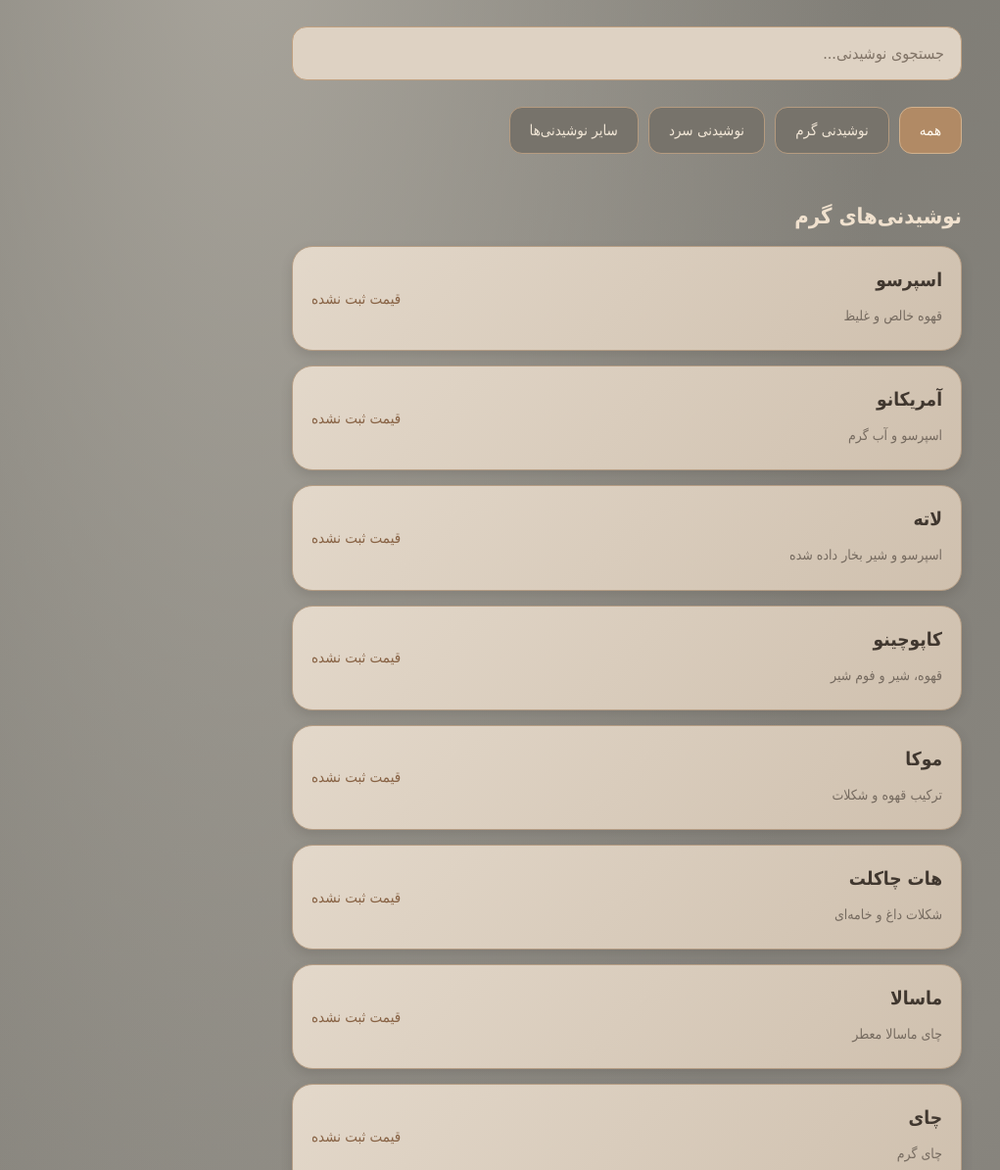
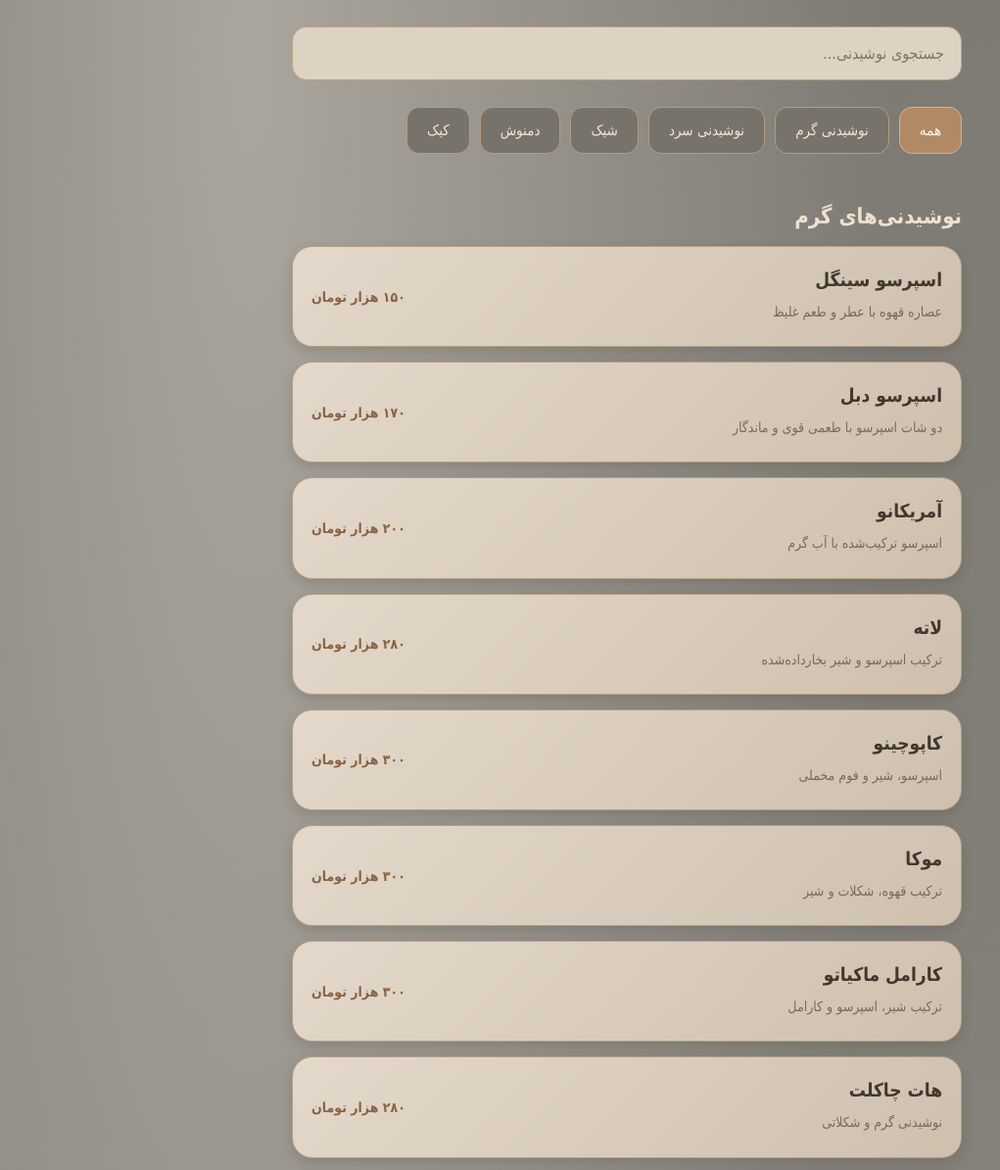
Before and after one commit to cafesoly/Cafesoly, a plain HTML site: page index.html in a window 1280 px wide. Shown: the part 493-1687 px from the top of the page at 98% size, without its empty margins (0-1021 px from the left). Drawn offline with Linux system fonts and the light colour scheme.

Commit message:
Update index.html

```diff
--- a/index.html
+++ b/index.html
@@ -44,8 +44,7 @@ header{
  color:#d4b18a;
 }
 .line{
- width:95px;
- height:3px;
+ width:95px;height:3px;
  background:var(--coffee);
  margin:27px auto;
 }
@@ -142,7 +141,7 @@ button,input{font-family:inherit}
 .name{
  font-size:19px;
  font-weight:bold;
- margin-bottom:14px;
+ margin-bottom:10px;
 }
 .desc{
  color:var(--muted);
@@ -151,9 +150,10 @@ button,input{font-family:inherit}
 }
 .price{
  color:#886345;
- font-size:15px;
+ font-size:14px;
  white-space:nowrap;
  text-align:left;
+ font-weight:bold;
 }
 .empty{
  text-align:center;
@@ -172,6 +172,7 @@ footer p{color:#e2d4c2}
  .top h2{font-size:21px}
  .item{padding:19px 14px}
  .name{font-size:17px}
+ .price{font-size:12px}
 }
 </style>
 </head>
@@ -202,37 +203,71 @@ footer p{color:#e2d4c2}
 <footer>
  <div class="line"></div>
  <div>CAFE SOLEY</div>
- <p>🤎 Thank you for choosing us</p>
+ <p>🤎 ممنون از انتخاب شما</p>
 </footer>
 
 <script>
 const data=[
- {cat:"hot",fa:"نوشیدنی‌های گرم",en:"Hot Drinks",
+{
+ cat:"hot",fa:"نوشیدنی‌های گرم",en:"Hot Drinks",
  items:[
-  ["اسپرسو","Espresso","قهوه خالص و غلیظ","Rich and pure coffee"],
-  ["آمریکانو","Americano","اسپرسو و آب گرم","Espresso with hot water"],
-  ["لاته","Latte","اسپرسو و شیر بخار داده شده","Espresso and steamed milk"],
-  ["کاپوچینو","Cappuccino","قهوه، شیر و فوم شیر","Coffee, milk and foam"],
-  ["موکا","Mocha","ترکیب قهوه و شکلات","Coffee and chocolate"],
-  ["هات چاکلت","Hot Chocolate","شکلات داغ و خامه‌ای","Creamy hot chocolate"],
-  ["ماسالا","Masala","چای ماسالا معطر","Aromatic masala tea"],
-  ["چای","Tea","چای گرم","Hot tea"]
- ]},
- {cat:"cold",fa:"نوشیدنی‌های سرد",en:"Cold Drinks",
+  ["اسپرسو سینگل","Single Espresso","عصاره قهوه با عطر و طعم غلیظ","Rich and aromatic single espresso",150],
+  ["اسپرسو دبل","Double Espresso","دو شات اسپرسو با طعمی قوی و ماندگار","Two shots of rich espresso",170],
+  ["آمریکانو","Americano","اسپرسو ترکیب‌شده با آب گرم","Espresso with hot water",200],
+  ["لاته","Latte","ترکیب اسپرسو و شیر بخارداده‌شده","Espresso and steamed milk",280],
+  ["کاپوچینو","Cappuccino","اسپرسو، شیر و فوم مخملی","Espresso, milk and creamy foam",300],
+  ["موکا","Mocha","ترکیب قهوه، شکلات و شیر","Coffee, chocolate and milk",300],
+  ["کارامل ماکیاتو","Caramel Macchiato","ترکیب شیر، اسپرسو و کارامل","Milk, espresso and caramel",300],
+  ["هات چاکلت","Hot Chocolate","نوشیدنی گرم و شکلاتی","Rich hot chocolate",280],
+  ["ماسالا","Masala","ترکیب شیر و ادویه‌های معطر","Milk with aromatic spices",250],
+  ["شیر گرم","Warm Milk","شیر گرم و تازه","Warm fresh milk",150],
+  ["کرک هل","Cardamom Karak","نوشیدنی کرمی با عطر هل","Creamy drink with cardamom",280],
+  ["کرک زعفران","Saffron Karak","نوشیدنی کرمی با عطر زعفران","Creamy drink with saffron",280],
+  ["چای هل و دارچین","Cardamom Cinnamon Tea","چای معطر با هل و دارچین","Tea with cardamom and cinnamon",70],
+  ["لاته طعم‌دار (فندق و کارامل)","Flavored Latte (Hazelnut & Caramel)","لاته با انتخاب طعم فندق یا کارامل","Latte with hazelnut or caramel flavor",300]
+ ]
+},
+{
+ cat:"cold",fa:"نوشیدنی‌های سرد",en:"Cold Drinks",
  items:[
-  ["آیس آمریکانو","Iced Americano","اسپرسو و آب سرد","Espresso and cold water"],
-  ["آیس لاته","Iced Latte","اسپرسو و شیر سرد","Espresso and cold milk"],
-  ["آیس موکا","Iced Mocha","قهوه و شکلات سرد","Cold coffee and chocolate"],
-  ["لیموناد","Lemonade","نوشیدنی لیمویی","Fresh lemon drink"]
- ]},
- {cat:"other",fa:"سایر نوشیدنی‌ها",en:"Other Drinks",
+  ["آیس آمریکانو","Iced Americano","اسپرسو با آب خنک و یخ","Espresso with cold water and ice",200],
+  ["آیس لاته","Iced Latte","ترکیب اسپرسو و شیر سرد با یخ","Espresso, cold milk and ice",300],
+  ["آیس موکا","Iced Mocha","ترکیب قهوه، شکلات و شیر سرد","Coffee, chocolate and cold milk",300],
+  ["آیس کارامل ماکیاتو","Iced Caramel Macchiato","شیر سرد، اسپرسو و طعم کارامل","Cold milk, espresso and caramel",300],
+  ["آیس چاکلت","Iced Chocolate","نوشیدنی خنک و شکلاتی","Refreshing chocolate drink",280],
+  ["آیس ماسالا","Iced Masala","ترکیب شیر سرد و ادویه‌های معطر ماسالا","Cold milk with aromatic masala spices",250],
+  ["آیس فندق","Iced Hazelnut","نوشیدنی خنک با عطر و طعم فندق","Refreshing hazelnut-flavored drink",300]
+ ]
+},
+{
+ cat:"shake",fa:"شیک",en:"Milkshakes",
  items:[
-  ["لیموناد","Lemonade","نوشیدنی لیمویی","Lemon drink"],
-  ["موهیتو","Mojito","نعنا و لیمو","Mint and lime"],
-  ["اسموتی","Smoothie","نوشیدنی میوه‌ای","Fruit smoothie"],
-  ["شیک شکلات","Chocolate Shake","میلک شیک شکلاتی","Chocolate milkshake"],
-  ["شیک وانیل","Vanilla Shake","میلک شیک وانیلی","Vanilla milkshake"]
- ]}
+  ["شیک نوتلا","Nutella Shake","ترکیب بستنی، شیر و نوتلا","Ice cream, milk and Nutella",350],
+  ["شیک موز","Banana Shake","ترکیب موز تازه، شیر و بستنی","Fresh banana, milk and ice cream",350],
+  ["شیک موز شکلات","Banana Chocolate Shake","ترکیب موز، شکلات، شیر و بستنی","Banana, chocolate, milk and ice cream",350],
+  ["شیک وانیل","Vanilla Shake","ترکیب شیر و بستنی با عطر وانیل","Milk and ice cream with vanilla",350],
+  ["شیک شکلات","Chocolate Shake","ترکیب شیر، بستنی و شکلات","Milk, ice cream and chocolate",350],
+  ["شیک موز نوتلا","Banana Nutella Shake","ترکیب موز تازه، نوتلا، شیر و بستنی","Fresh banana, Nutella, milk and ice cream",350]
+ ]
+},
+{
+ cat:"tea",fa:"دمنوش",en:"Herbal Tea",
+ items:[
+  ["دمنوش دل‌آرام","Delaram Herbal Tea","ترکیب گل گاوزبان و پر لیمو","Borage and lemon leaf",250],
+  ["دمنوش ماهرخ","Mahrokh Herbal Tea","ترکیب سنبل‌الطیب و چای کوهی","Valerian and mountain tea",250],
+  ["دمنوش دل‌آرام سیب و دارچین","Delaram Apple & Cinnamon","ترکیب سیب و دارچین","Apple and cinnamon",250],
+  ["دمنوش بمب اتم","Atom Bomb Herbal Tea","ترکیب جنسینگ، هل، دارچین، نارنگی و سیب","Ginseng, cardamom, cinnamon, tangerine and apple",300]
+ ]
+},
+{
+ cat:"cake",fa:"کیک",en:"Cakes",
+ items:[
+  ["کیک شکلاتی","Chocolate Cake","کیکی نرم و خوش‌طعم با عطر شکلات","Soft cake with rich chocolate flavor",200],
+  ["کیک دبل شکلات","Double Chocolate Cake","کیک شکلاتی با طعم غلیظ‌تر و شکلات بیشتر","Rich cake with extra chocolate",250],
+  ["کیک هویج و گردو","Carrot Walnut Cake","ترکیب هویج تازه و گردو با بافتی لطیف","Carrot and walnut in a soft cake",200],
+  ["کیک تیرامیسو","Tiramisu Cake","کیکی با طعم قهوه و خامه لطیف","Coffee-flavored cake with creamy layers",250]
+ ]
+}
 ];
 
 let english=false;
@@ -248,7 +283,7 @@ function toggleLanguage(){
  document.getElementById("menuTitle").textContent=english?
  "Cafe Menu":"منوی کافه";
  document.getElementById("search").placeholder=english?
- "Search drinks...":"جستجوی نوشیدنی...";
+ "Search menu...":"جستجوی منو...";
  document.querySelector("footer p").textContent=english?
  "🤎 Thank you for choosing us":"🤎 ممنون از انتخاب شما";
  render();
@@ -256,9 +291,9 @@ function toggleLanguage(){
 
 function renderTabs(){
  const labels=english?
- ["All","Hot Drinks","Cold Drinks","Other"]:
- ["همه","نوشیدنی گرم","نوشیدنی سرد","سایر نوشیدنی‌ها"];
- const keys=["all","hot","cold","other"];
+ ["All","Hot Drinks","Cold Drinks","Milkshakes","Herbal Tea","Cakes"]:
+ ["همه","نوشیدنی گرم","نوشیدنی سرد","شیک","دمنوش","کیک"];
+ const keys=["all","hot","cold","shake","tea","cake"];
  document.getElementById("tabs").innerHTML=keys.map((key,i)=>
  `<button class="tab ${active===key?"active":""}"
  onclick="setCategory('${key}')">${labels[i]}</button>`
@@ -279,23 +314,30 @@ function render(){
  data.forEach(section=>{
   if(active!=="all" && active!==section.cat)return;
   let items=section.items.filter(item=>
-   (item[english?1:0]+" "+item[english?3:2])
+   (item[0]+" "+item[1]+" "+item[2]+" "+item[3])
    .toLowerCase().includes(query)
   );
   if(!items.length)return;
+
   html+=`<h3 class="section-title">${english?section.en:section.fa}</h3>`;
+
   items.forEach(item=>{
    count++;
+   const price=english?
+    item[4].toLocaleString("en-US")+" Toman":
+    item[4].toLocaleString("fa-IR")+" هزار تومان";
+
    html+=`
    <div class="item">
     <div class="info">
      <div class="name">${item[english?1:0]}</div>
      <div class="desc">${item[english?3:2]}</div>
     </div>
-    <div class="price">${english?"Price not set":"قیمت ثبت نشده"}</div>
+    <div class="price">${price}</div>
    </div>`;
   });
  });
+
  document.getElementById("menu").innerHTML=html;
  document.getElementById("empty").style.display=count?"none":"block";
 }
```
